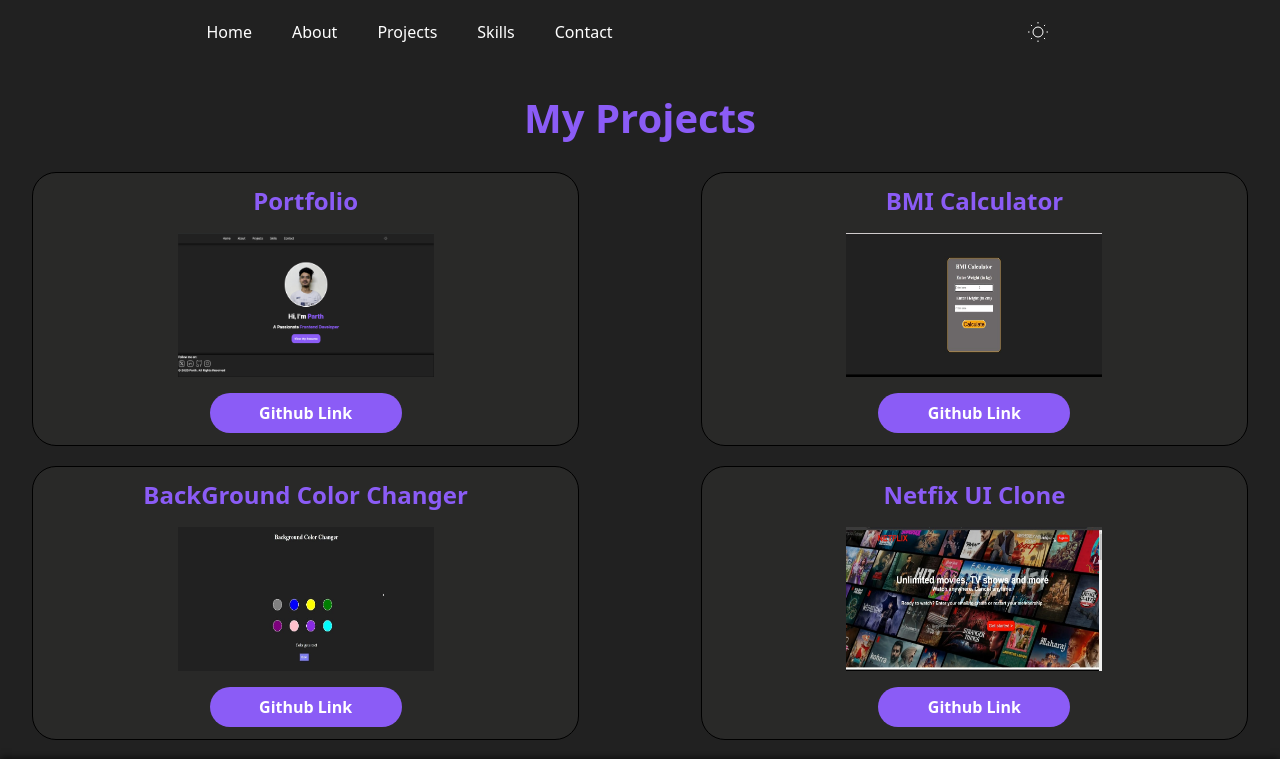
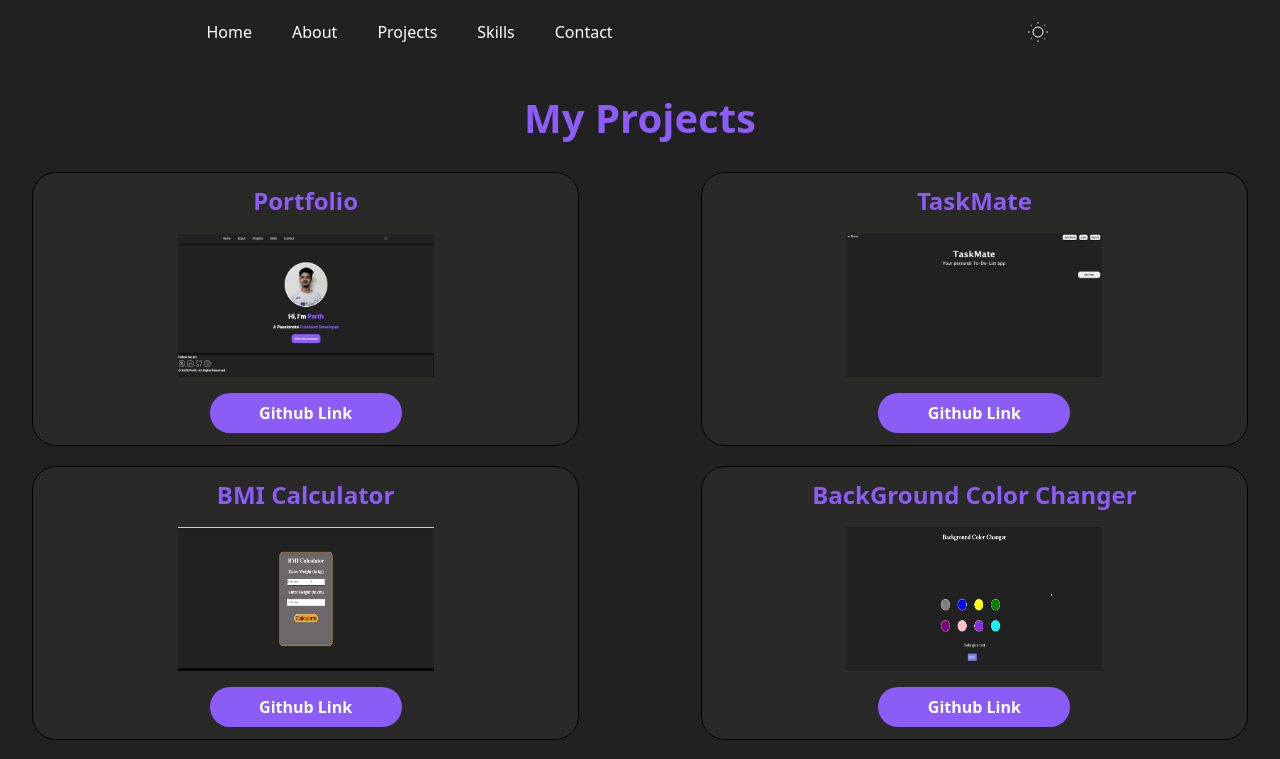
Before and after one commit to ParthPatidar04/Portfolio-Parth, a React (Vite) app in the folder portfolioWebsite/: page /projects in a window 1280 px wide. Shown: the top 759 px of the page. Built offline with nearby package versions, Linux system fonts and the light colour scheme.

Commit message:
add project

```diff
--- a/portfolioWebsite/src/components/Project.jsx
+++ b/portfolioWebsite/src/components/Project.jsx
@@ -3,6 +3,7 @@ import Bg from '../assets/BackGroundColor.jpeg'
 import BMI from '../assets/BMI.jpeg'
 import NetflixImg from '../assets/Netflix.jpeg'
 import PortFolio from '../assets/PortfolioImg.png'
+import TaskMate from '../assets/TaskMate.png'
 import { useTheme } from '../themeContext'
 
 function Project() {
@@ -22,6 +23,18 @@ function Project() {
             </button> */}
             <button className='md:w-48 w-32 p-2 font-bold rounded-3xl bg-violet-500 text-white'>
               <a href="https://github.com/ParthPatidar04/Portfolio-Parth">Github Link</a>
+            </button>
+          </div>
+        </div>
+        <div className={`flex flex-col gap-y-4 w-[90%] md:w-[45%] items-center border border-black rounded-3xl py-3 ${theme=="dark" ? 'bg-[#292928]' : 'bg-white'}`}>
+          <div className='md:text-2xl text-xl font-bold text-violet-500'>TaskMate</div>
+          <div><img className='md:w-64 md:h-36 w-48 h-24' src={TaskMate} alt="photo" /></div>
+          <div className='flex flex-col gap-y-2'>
+            {/* <button className='bg-violet-500 md:w-48 w-32 p-2 rounded-3xl font-bold text-white'>
+              <a href="http://localhost:5173/">Live Link</a>
+            </button> */}
+            <button className='md:w-48 w-32 p-2 font-bold rounded-3xl bg-violet-500 text-white'>
+              <a href="https://github.com/ParthPatidar04/TaskMateWeb">Github Link</a>
             </button>
           </div>
         </div>
@@ -50,7 +63,7 @@ function Project() {
           </div>
         </div>
         <div className={`flex flex-col gap-y-4 w-[90%] md:w-[45%] items-center border border-black rounded-3xl bg-[#292928] py-3 ${theme=="dark" ? 'bg-[#292928]' : 'bg-white'}`}>
-          <div className='md:text-2xl text-xl font-bold text-violet-500'>Netfix UI Clone</div>
+          <div className='md:text-2xl text-xl font-bold text-violet-500'>Netflix UI Clone</div>
           <div><img className='md:w-64 md:h-36 w-48 h-24' src={NetflixImg} alt="photo" /></div>
           <div className='flex flex-col gap-y-2'>
             {/* <button className='bg-violet-500 md:w-48 w-32 p-2 rounded-3xl font-bold text-white'>
```
Also changed, not shown: portfolioWebsite/src/assets/TaskMate.png (added).
